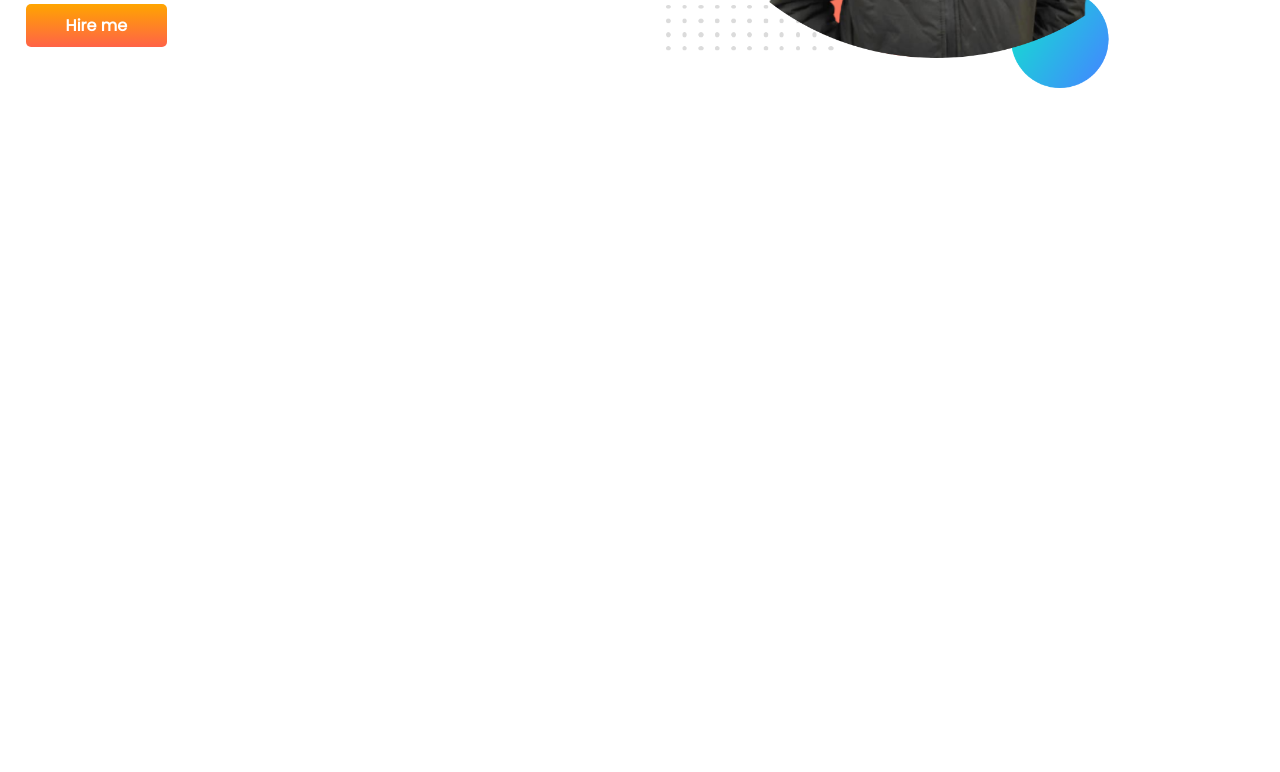
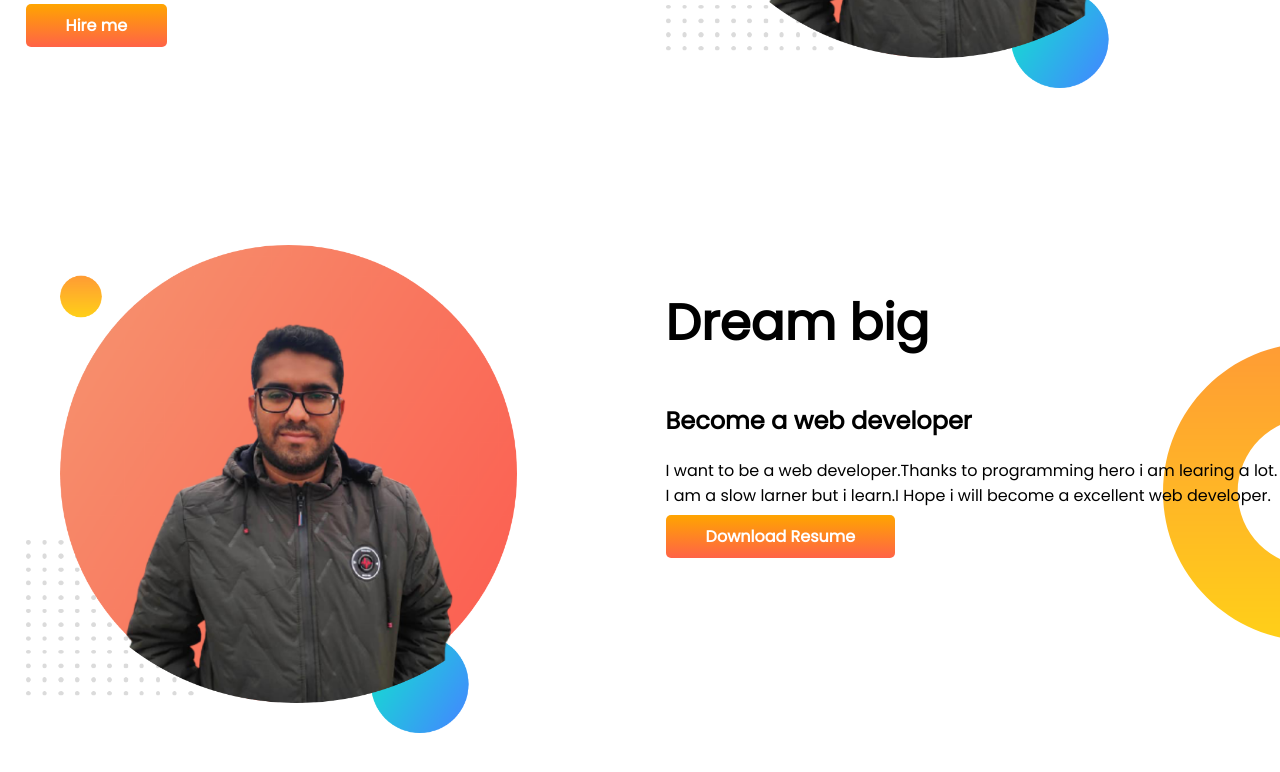
Before and after one commit to ParagGhosh21/developer-portfolio, a plain HTML site: page index.html in a window 1280 px wide. Shown: the part 400-1172 px from the top of the page. Before the commit the page ends 800 px from the top, so only its background shows below. Drawn offline with Linux system fonts and the light colour scheme.

Commit message:
Dream-big

```diff
--- a/index.html
+++ b/index.html
@@ -29,6 +29,19 @@
         </div>
 
     </section>
+    <section class="dream-big">
+        <div class="half-width">
+            <img src="images/parag-pic-portfolio.png" alt="">
+
+        </div>
+        <div class="half-width">
+            <h1>Dream big</h1>
+            <h2>Become a web developer </h2>
+            <P>I want to be a web developer.Thanks to programming hero i am learing a lot. I am a slow larner but i
+                learn.I Hope i will become a excellent web developer. </P>
+            <a class="link-button" target="_blank" href="">Download Resume</a>
+        </div>
+    </section>
 </body>
 
 </html>
--- a/style.css
+++ b/style.css
@@ -10,6 +10,7 @@ h1{
 }
 section{
     display: flex;
+    margin-bottom: 150px;
 }
 .half-width{
     width: 50%;
@@ -31,3 +32,8 @@ section{
     background-image: url(images/top-banner.png);
     background-repeat: no-repeat;
 }
+.dream-big{
+    background-image: url(images/dream-bg.png);
+    background-repeat: no-repeat;
+    background-position: right;
+}
```
